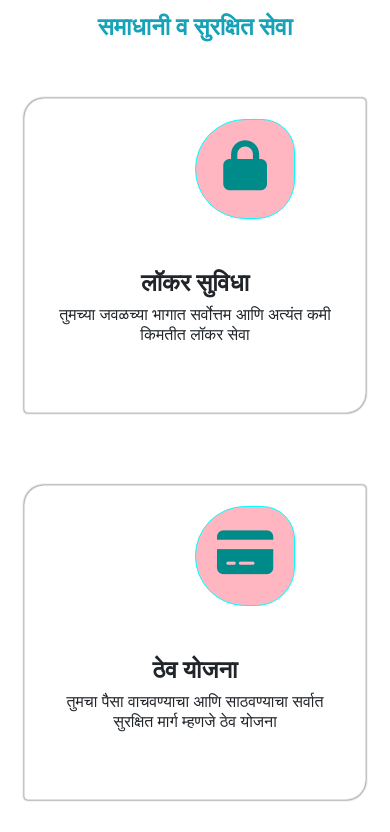
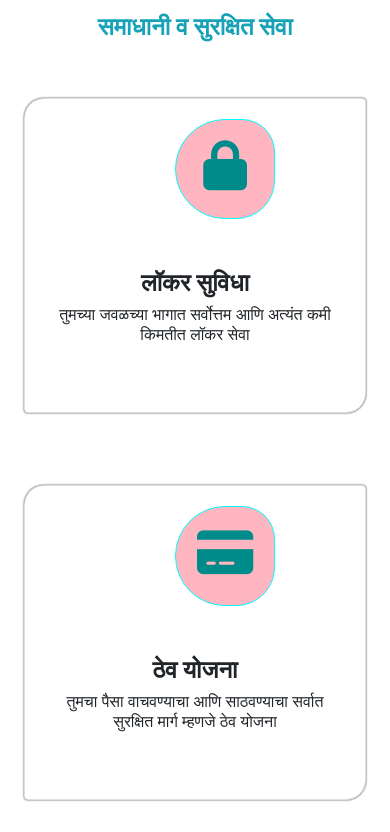
Before and after one commit to Sakshihelwade/Nagebaba-Multistate-CLone, a plain HTML site: page index.html in a window 390 px wide. Shown: the part 2512-3344 px from the top of the page. Drawn offline with nearby package versions, Linux system fonts and the light colour scheme; files whose address does not match are found by name.

Commit message:
Update ng.style.css

```diff
--- a/ng.style.css
+++ b/ng.style.css
@@ -78,7 +78,7 @@
 
 @media(max-width:667px){
 	.c2_area{
-		margin-left: 150px;
+		margin-left: 130px;
 	}
 }
 .c2{
```
